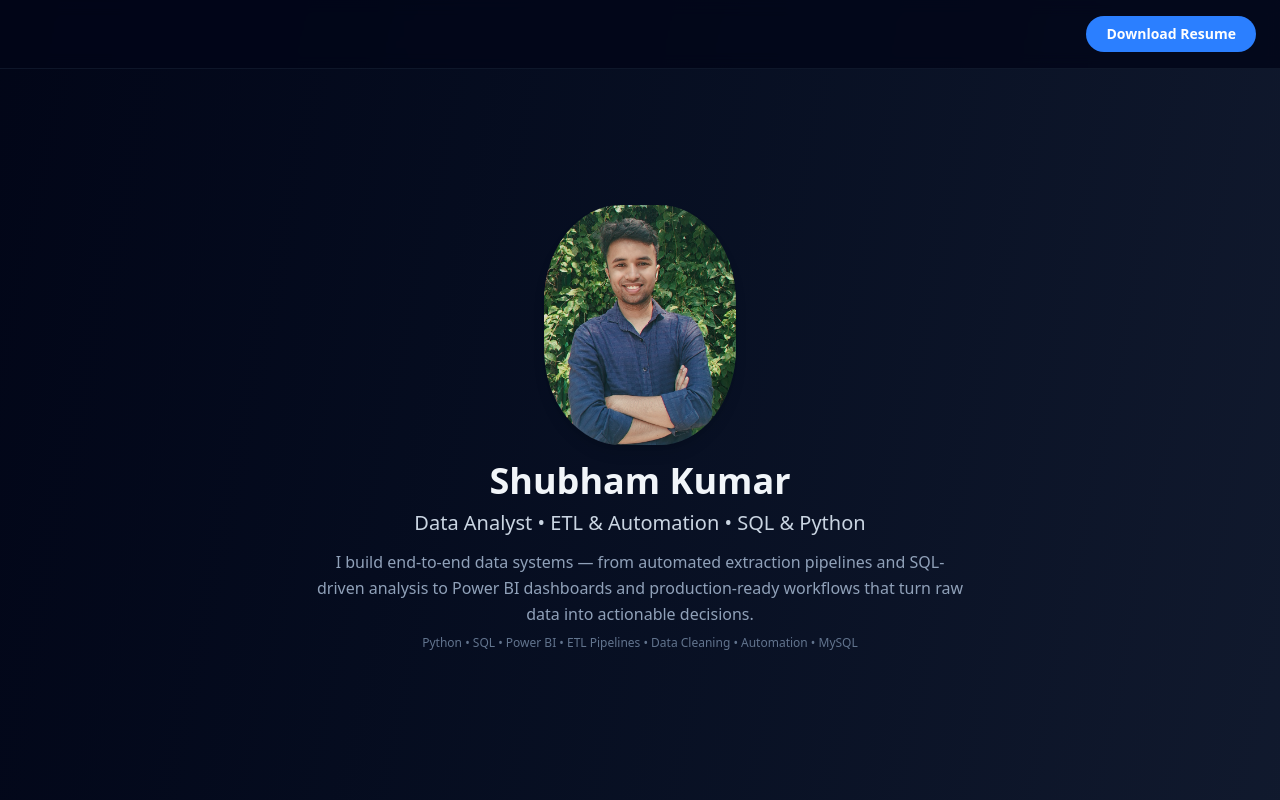
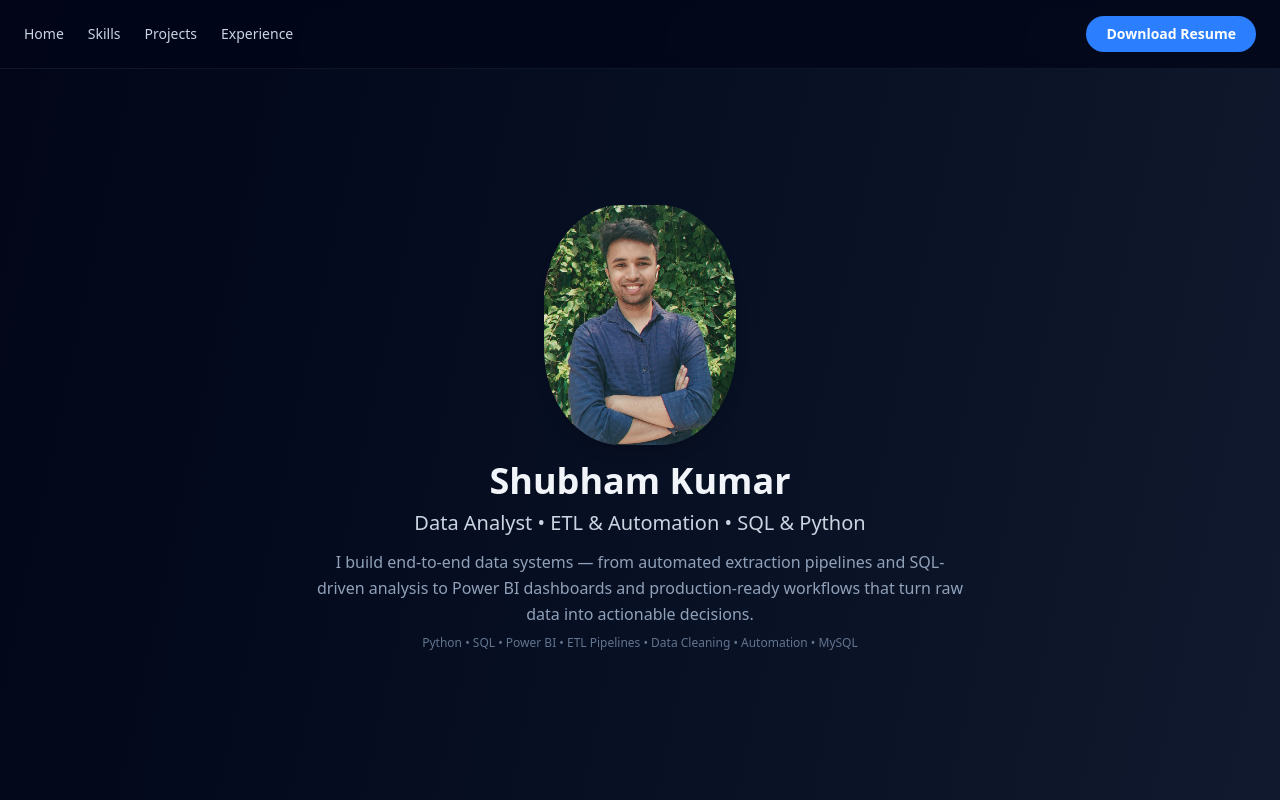
Before and after one commit to shubhamkummarrr/portfolio, a React (Vite) app: page / in a window 1280 px wide. Shown: the top 800 px of the page. Built offline with nearby package versions, Linux system fonts and the light colour scheme.

Commit message:
Updated more with Claud AI - 2

```diff
--- a/src/App.jsx
+++ b/src/App.jsx
@@ -1,5 +1,6 @@
 import { useState } from "react"
 import { motion, AnimatePresence } from "framer-motion"
+import { Menu, X } from "lucide-react"
 
 const App = () => {
 
@@ -142,6 +143,15 @@ const App = () => {
 
   const [currentProject, setCurrentProject] = useState(0)
   const [direction, setDirection] = useState(0)
+  const [isMenuOpen, setIsMenuOpen] = useState(false)
+
+  const scrollToSection = (sectionId) => {
+    const element = document.getElementById(sectionId)
+    if (element) {
+      element.scrollIntoView({ behavior: 'smooth' })
+    }
+    setIsMenuOpen(false) // Close menu after navigation
+  }
 
   const nextProject = () => {
     setDirection(1)
@@ -165,10 +175,30 @@ const App = () => {
       <div className="fixed inset-0 -z-10 bg-gradient-to-br from-black/75 via-slate-950/40 to-black/75"></div>
 
       {/* HERO */}
-      <section className="relative min-h-screen flex flex-col items-center justify-center text-center px-4 sm:px-6 pt-16 pb-10">
+      <section id="home" className="relative min-h-screen flex flex-col items-center justify-center text-center px-4 sm:px-6 pt-16 pb-10">
 
         {/* Resume button — fixed top bar, never overlaps photo */}
-        <div className="fixed top-0 left-0 right-0 z-50 flex justify-end px-4 py-3 sm:px-6 sm:py-4 bg-slate-950/80 backdrop-blur-sm border-b border-slate-800/50">
+        <div className="fixed top-0 left-0 right-0 z-50 flex justify-between items-center px-4 py-3 sm:px-6 sm:py-4 bg-slate-950/80 backdrop-blur-sm border-b border-slate-800/50">
+          <nav className="hidden lg:flex space-x-4 sm:space-x-6">
+            <button onClick={() => scrollToSection('home')} className="text-slate-300 hover:text-white text-xs sm:text-sm font-medium transition-colors">
+              Home
+            </button>
+            <button onClick={() => scrollToSection('skills')} className="text-slate-300 hover:text-white text-xs sm:text-sm font-medium transition-colors">
+              Skills
+            </button>
+            <button onClick={() => scrollToSection('projects')} className="text-slate-300 hover:text-white text-xs sm:text-sm font-medium transition-colors">
+              Projects
+            </button>
+            <button onClick={() => scrollToSection('experience')} className="text-slate-300 hover:text-white text-xs sm:text-sm font-medium transition-colors">
+              Experience
+            </button>
+          </nav>
+          <button
+            onClick={() => setIsMenuOpen(!isMenuOpen)}
+            className="lg:hidden text-slate-300 hover:text-white transition-colors"
+          >
+            {isMenuOpen ? <X size={24} /> : <Menu size={24} />}
+          </button>
           <a
             href="/Shubham Resume.pdf"
             download
@@ -177,6 +207,44 @@ const App = () => {
             Download Resume
           </a>
         </div>
+
+        {/* Mobile Menu */}
+        <AnimatePresence>
+          {isMenuOpen && (
+            <motion.div
+              initial={{ x: '-100%' }}
+              animate={{ x: 0 }}
+              exit={{ x: '-100%' }}
+              transition={{ type: 'tween', duration: 0.3 }}
+              className="fixed top-0 left-0 h-full w-64 bg-slate-900/95 backdrop-blur-sm z-40 flex flex-col pt-20 px-6"
+            >
+              <button
+                onClick={() => scrollToSection('home')}
+                className="text-slate-300 hover:text-white text-lg font-medium py-3 border-b border-slate-700 transition-colors"
+              >
+                Home
+              </button>
+              <button
+                onClick={() => scrollToSection('skills')}
+                className="text-slate-300 hover:text-white text-lg font-medium py-3 border-b border-slate-700 transition-colors"
+              >
+                Skills
+              </button>
+              <button
+                onClick={() => scrollToSection('projects')}
+                className="text-slate-300 hover:text-white text-lg font-medium py-3 border-b border-slate-700 transition-colors"
+              >
+                Projects
+              </button>
+              <button
+                onClick={() => scrollToSection('experience')}
+                className="text-slate-300 hover:text-white text-lg font-medium py-3 transition-colors"
+              >
+                Experience
+              </button>
+            </motion.div>
+          )}
+        </AnimatePresence>
 
         <img
           src="photo.jpg"
@@ -210,7 +278,7 @@ const App = () => {
       </section>
 
       {/* ABOUT */}
-      <section className="max-w-4xl mx-auto px-4 sm:px-6 py-12 sm:py-20">
+      <section id="about" className="max-w-4xl mx-auto px-4 sm:px-6 py-12 sm:py-20">
         <h2 className="text-xl sm:text-3xl font-bold text-center mb-5 sm:mb-8">About Me</h2>
         <p className="text-slate-300 text-sm sm:text-lg leading-relaxed text-left">
           I specialize in building complete data pipelines — from collecting raw data using APIs and
@@ -226,7 +294,7 @@ const App = () => {
       </section>
 
       {/* SKILLS */}
-      <section className="bg-slate-800 py-12 sm:py-20">
+      <section id="skills" className="bg-slate-800 py-12 sm:py-20">
         <h2 className="text-xl sm:text-3xl font-bold text-center mb-2 sm:mb-4">Skills</h2>
         <p className="text-center text-slate-400 mb-8 sm:mb-12 max-w-xl mx-auto text-xs sm:text-sm px-4">
           Core toolkit for Data Analyst roles — from raw data to insight delivery.
@@ -249,7 +317,7 @@ const App = () => {
       </section>
 
       {/* PROJECTS */}
-      <section className="py-12 sm:py-20 bg-slate-900/80 backdrop-blur-sm">
+      <section id="projects" className="py-12 sm:py-20 bg-slate-900/80 backdrop-blur-sm">
         <h2 className="text-xl sm:text-3xl font-bold text-center mb-8 sm:mb-10">Projects</h2>
 
         <div className="max-w-6xl mx-auto px-4 sm:px-6 space-y-8 sm:space-y-10">
@@ -396,7 +464,7 @@ const App = () => {
       </section>
 
       {/* EXPERIENCE */}
-      <section className="py-12 sm:py-20 bg-slate-800">
+      <section id="experience" className="py-12 sm:py-20 bg-slate-800">
         <h2 className="text-xl sm:text-4xl font-bold text-center mb-8 sm:mb-12">Experience</h2>
         <div className="max-w-6xl mx-auto px-4 sm:px-6">
           {experience.map((exp, index) => (
```
